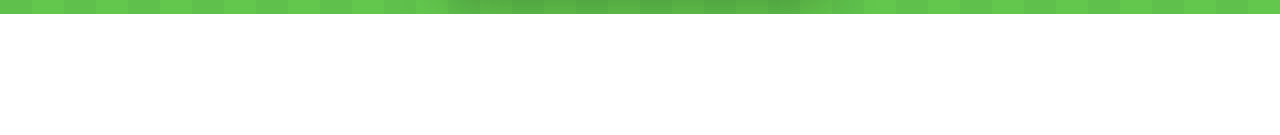
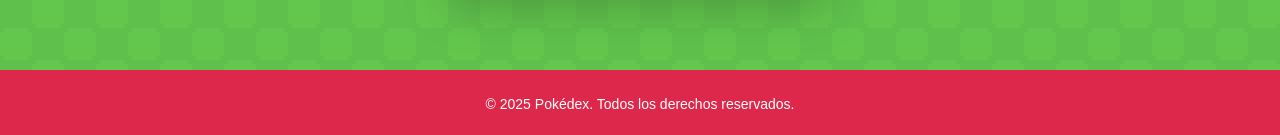
Before and after one commit to JoakoMancilla/Poke-Dex-React, a React (Vite) app in the folder poke_api/: page / in a window 1280 px wide. Shown: the part 804-939 px from the top of the page. Before the commit the page ends 818 px from the top, so only its background shows below. Built offline with nearby package versions, Linux system fonts and the light colour scheme; no server answers.

Commit message:
feat: Generacion de Footer

```diff
--- a/poke_api/package.json
+++ b/poke_api/package.json
@@ -3,6 +3,7 @@
   "private": true,
   "version": "0.0.0",
   "type": "module",
+  "homepage": "https://joakomancilla.github.io/Poke-Dex-React-",
   "scripts": {
     "dev": "vite",
     "build": "vite build",
--- a/poke_api/src/App.jsx
+++ b/poke_api/src/App.jsx
@@ -1,4 +1,5 @@
 import './App.css'
+import { Footer } from './componentes/Footer'
 import { Nav } from './componentes/Nav'
 import { Poke } from './componentes/Poke'
 
@@ -9,6 +10,8 @@ function App() {
       <Nav/>
       <br/>
       <Poke/>
+      <br/>
+      <Footer/>
     </>
   )
 }
--- /dev/null
+++ b/poke_api/src/componentes/Footer.jsx
@@ -0,0 +1,13 @@
+import React from 'react';
+
+export const Footer = () => {
+  return (
+    <footer className="bg-[#DE284B] text-white shadow-md mt-8 ">
+      <div className="max-w-6xl mx-auto px-4 py-6 flex flex-col md:flex-row justify-between items-center">
+        <p className="text-sm select-none mx-auto">
+          &copy; {new Date().getFullYear()} Pokédex. Todos los derechos reservados.
+        </p>
+      </div>
+    </footer>
+  );
+};
--- a/poke_api/src/componentes/Poke.jsx
+++ b/poke_api/src/componentes/Poke.jsx
@@ -104,7 +104,7 @@ export const Poke = () => {
 
       {/* Relative en el contenedor, absolute en los elementos superpuestos.*/}
       {/* Contenedor imagen + contenido */}
-<div className="relative w-full max-w-[400px] h-[650px] bg-[#D32453] mx-auto border-4 border-gray-900 rounded-2xl shadow-2xl">
+      <div className="relative w-full max-w-[400px] h-[650px] bg-[#D32453] mx-auto border-4 border-gray-900 rounded-2xl shadow-2xl">
 
         <img
           className="w-full h-full object-cover rounded-2xl"
@@ -117,7 +117,6 @@ export const Poke = () => {
           src="sprites/fondo.png"
           alt="img poke"
         />
-
 
         <img className='absolute top-[90px] left-1/2 -translate-x-1/2 w-2xl'
         src={spritesImg} alt="img poke" />
```
